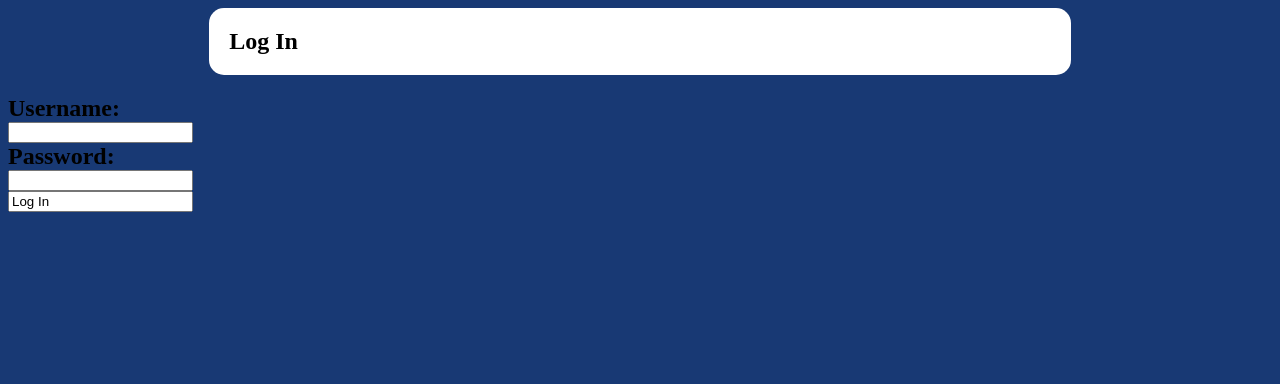
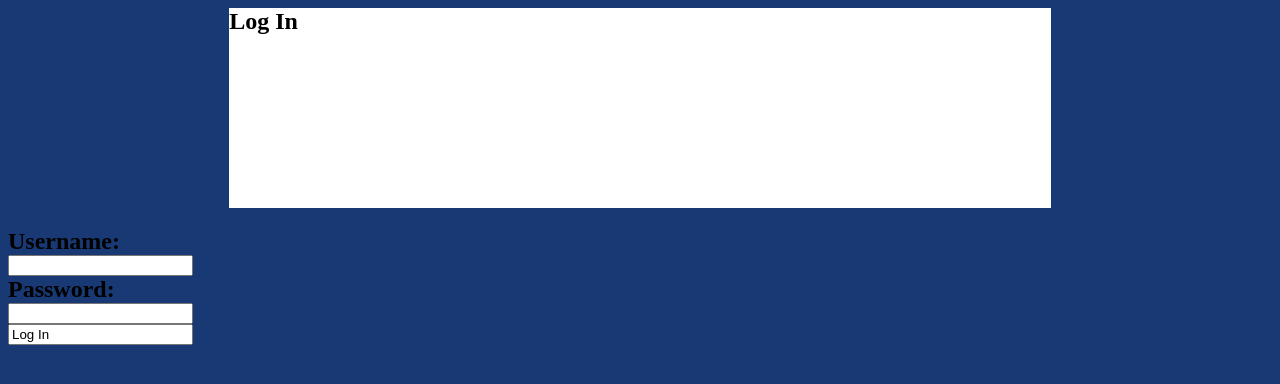
Before and after one commit to evallugo/YourAfterschool, a PHP site: page / in a window 1280 px wide. Shown: the top 384 px of the page. Run offline with PHP 8.4, Linux system fonts and the light colour scheme.

Commit message:
whtie box

```diff
--- a/home.css
+++ b/home.css
@@ -4,10 +4,9 @@ body{
 
 #loginbg {
   margin: auto;
-  border-radius: 15px;
   background: white;
-  padding: 20px;
   width: 65%;
+  height:200px;
 }
 
 #logo {
```
Also changed, not shown: index.php (line endings or trailing spaces).
